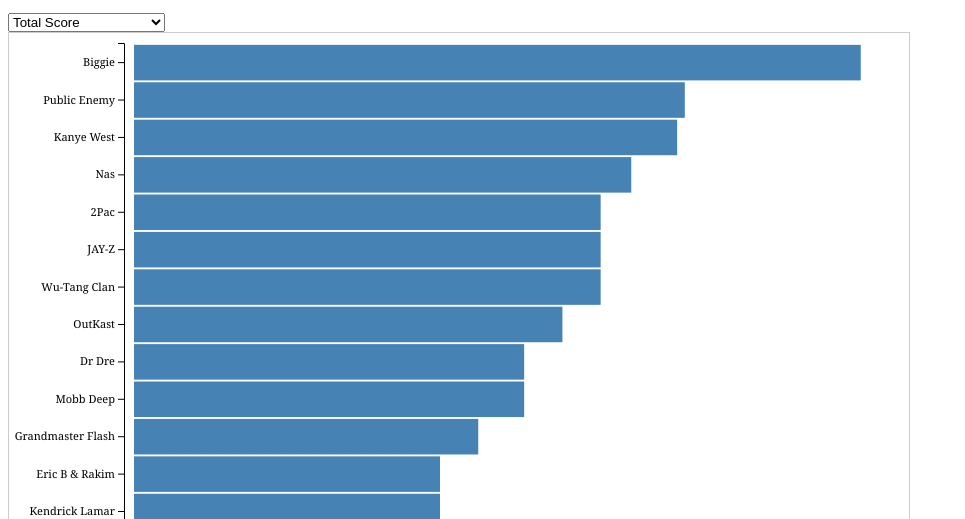
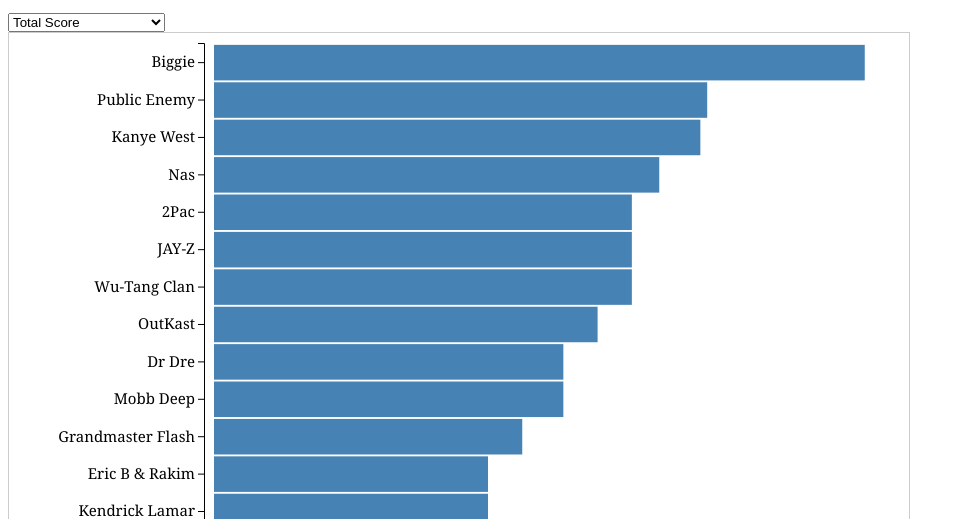
Before and after one commit to MikeDPhillips/best_rapper, a plain HTML site: page index.html in a window 1280 px wide. Shown: the part 281-800 px from the top of the page, without its empty margins (0-965 px from the left). Drawn offline with nearby package versions, Linux system fonts and the light colour scheme.

Commit message:
Fixed styling in css

```diff
--- a/index.html
+++ b/index.html
@@ -32,7 +32,7 @@
 
   .yAxis .tick text {
       font-family: Georgia, sans-serif;
-      font-size: 1.1em;
+      font-size: 1.5em;
   }
 
   .xAxis .tick text {
@@ -78,6 +78,7 @@
   }
 
   .caption {
+      width:800px;
       font-family: Garamond, Baskerville, "Times New Roman", serif;
       margin-top: 1em;
       margin-left:1em;
@@ -112,7 +113,7 @@
   const svg = d3.select("svg#chart");
   const width = svg.attr("width");
   const height = svg.attr("height");
-  const margin = {top: 10, right: 10, bottom: 40, left: 125};
+  const margin = {top: 10, right: 10, bottom: 40, left: 205};
   const chartWidth = width - margin.left - margin.right;
   const chartHeight = height - margin.top - margin.bottom;
 
@@ -131,8 +132,8 @@
         "dont event make the list do not receive low scores.",
     drop_one:"The single highest score of the artist is dropped, this attempts to punish artists with only one hit.",
     top_five:"The total score of up to the first five songs that made the lists.",
-    total_appearances: "The number of times an artist appears on the lists, included as a featured rapper (the other methods" +
-        " do not consider the featured artists on a track."
+    total_appearances: "The number of times an artist appears on the lists, including as a featured rapper (the other methods" +
+        " do not consider guest verses on a track)."
   }
 
   let selector = d3.select("#methodSelect")
```
